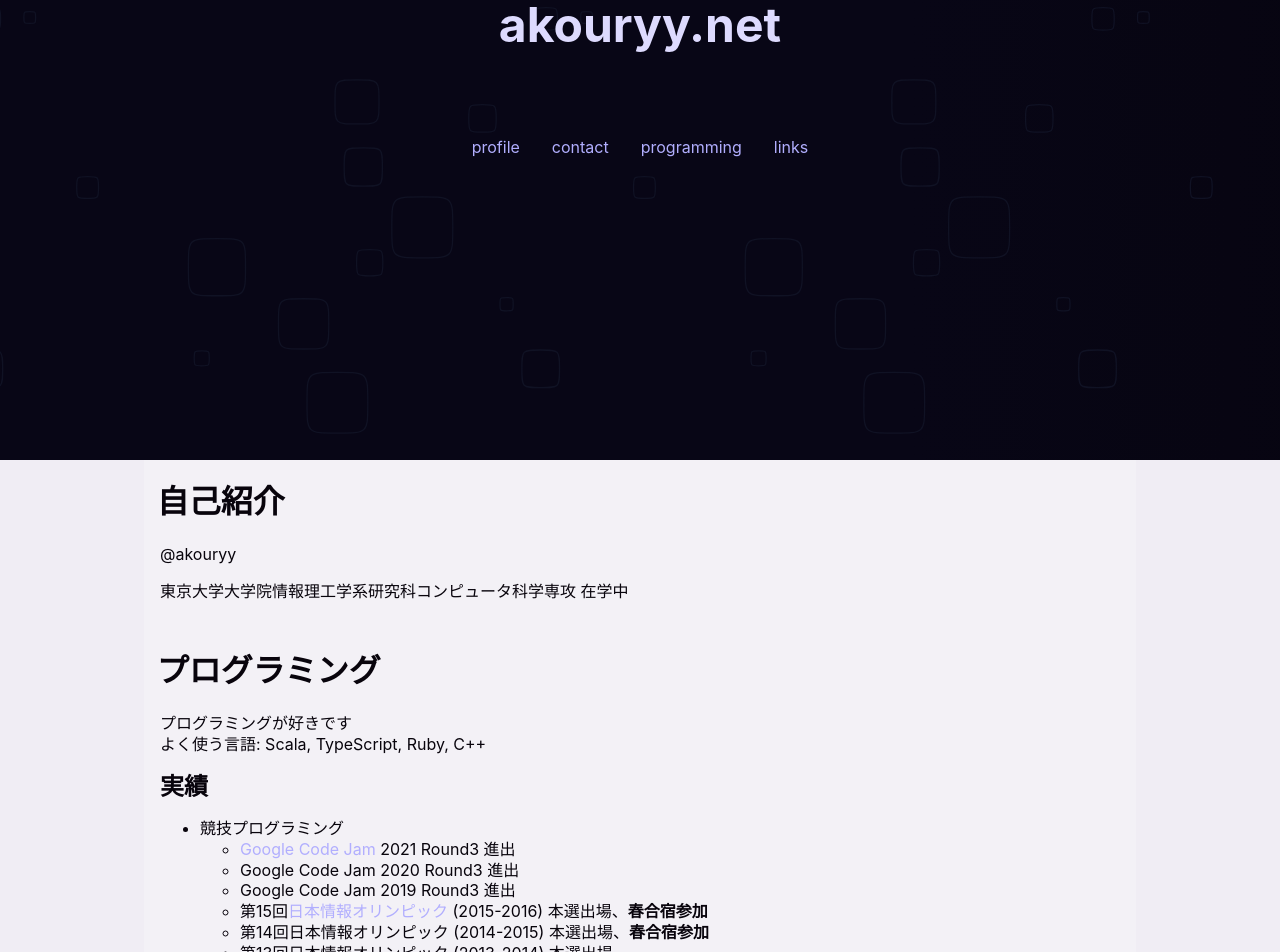
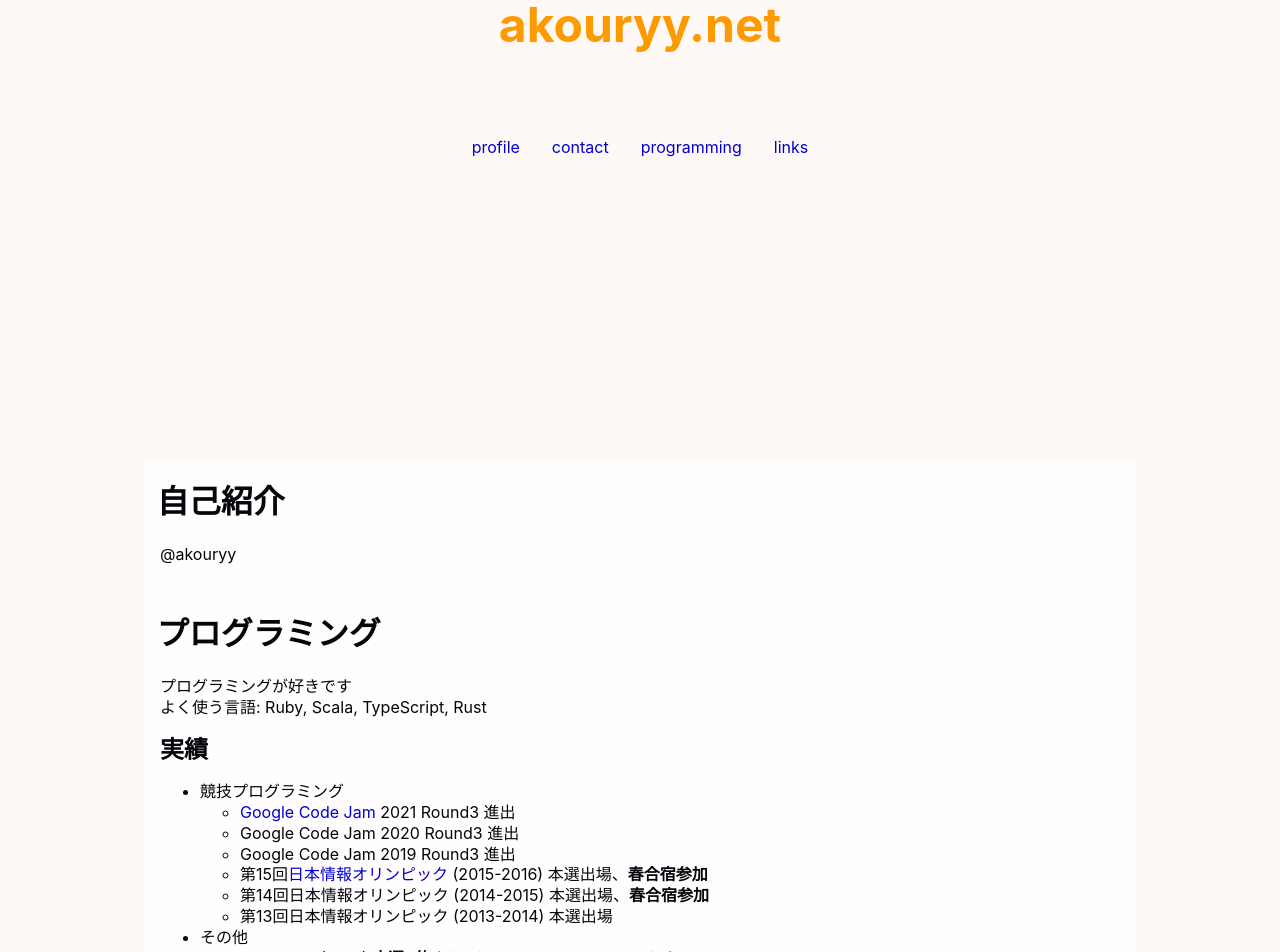
Before and after one commit to akouryy/akouryy.net-shamiko, a Next.js app: page / in a window 1280 px wide. Shown: the part 340-1292 px from the top of the page. Built offline with nearby package versions, Linux system fonts and the light colour scheme.

Commit message:
Update profile and theme colors

```diff
--- a/components/BigHeader.tsx
+++ b/components/BigHeader.tsx
@@ -2,7 +2,6 @@ import React from 'react'
 import { animateScroll, Link as ScrollLink } from 'react-scroll'
 import { ScrollContext } from '../contexts/ScrollContext'
 import { namedMemo } from '../lib/namedComponent'
-import { BigHeaderAnime } from './BigHeaderAnime'
 import { LinkButton } from './LinkButton'
 
 interface P {
@@ -53,7 +52,7 @@ const BigHeaderHero = namedMemo<P>('BigHeaderHero', ({ menu }) => {
         </ul>
       </div>
 
-      <BigHeaderAnime />
+      {/* <BigHeaderAnime /> */}
     </header>
   )
 })
--- a/pages/index.tsx
+++ b/pages/index.tsx
@@ -27,13 +27,12 @@ const PageIndex: React.FC<P> = () => {
           <main className='PageIndex-Main'>
             <Section id='PageIndex-Profile' title='自己紹介'>
               <p>@akouryy</p>
-              <p>東京大学大学院情報理工学系研究科コンピュータ科学専攻 在学中</p>
             </Section>
             <Section id='PageIndex-Programming' title='プログラミング'>
               <Section title=''>
                 プログラミングが好きです
                 <br />
-                よく使う言語: Scala, TypeScript, Ruby, C++
+                よく使う言語: Ruby, Scala, TypeScript, Rust
               </Section>
               <Section title='実績'>
                 <ul>
--- a/styles/all.sass
+++ b/styles/all.sass
@@ -29,11 +29,12 @@ $z-index-modal: 10009
 $z-index-big-header-hero-fg: 1101
 $z-index-big-header-hero-bg: 1001
 
-$color-day-bg-raw: #edeaf2
+$color-day-bg-raw: #fdf6f2
 $color-day-bg: lighten($color-day-bg-raw, 1%)
 $color-day-bg-pale: darken($color-day-bg-raw, 10%)
 
 $color-day-fg: #08040c
+$color-day-fg-hero: #ff9900
 $color-day-fg-link: mix($color-day-fg, #0000ff, 20%)
 
 @mixin day()
@@ -44,11 +45,11 @@ $color-day-fg-link: mix($color-day-fg, #0000ff, 20%)
   a, .LinkButton
     color: $color-day-fg-link
 
-$color-night-bg: #040206
-$color-night-bg-pale: lighten($color-night-bg, 10%)
+$color-night-bg: $color-day-bg // #040206
+$color-night-bg-pale: $color-day-bg-pale // lighten($color-night-bg, 10%)
 
-$color-night-fg: #dddafe
-$color-night-fg-link: mix($color-night-fg, #0000ff, 80%)
+$color-night-fg: $color-day-fg // #dddafe
+$color-night-fg-link: $color-day-fg-link // mix($color-night-fg, #0000ff, 80%)
 
 @mixin night()
   background: $color-night-bg
@@ -113,7 +114,7 @@ em
 .BigHeader
   &Anime
     animation: BigHeaderAnimeBG 5s linear infinite
-    background: linear-gradient(to right, $color-night-bg, $color-night-bg 20%, #0a081a 30%, #080616 40%, #080616 60%, $color-night-bg 80%, $color-night-bg)
+    background: $color-night-bg // linear-gradient(to right, $color-night-bg, $color-night-bg 20%, #0a081a 30%, #080616 40%, #080616 60%, $color-night-bg 80%, $color-night-bg)
     background-size: 500vw 100vh
     height: 100%
     position: relative
@@ -132,6 +133,7 @@ em
   &Fixed
     @include center-flex
     @include night
+    color: $color-day-fg-hero
     height: 3rem
     left: 0
     position: fixed
@@ -148,6 +150,7 @@ em
 
   :root body &Hero
     @include night
+    color: $color-day-fg-hero
     height: 100vh
 
     &-ForeGround
@@ -202,7 +205,7 @@ em
   padding: 0!important
 
 .Main
-  background: rgba(#fff, 20%)
+  background: rgba(#fff, 75%)
   padding: 0 1rem
   margin: 0 1rem
   max-width: 60rem
@@ -244,7 +247,7 @@ em
   @include day
 
   &-Main
-    background: rgba(#fff, 20%)
+    background: rgba(#fff, 75%)
     min-height: 100vh
     padding: 0 1rem
     margin: 0 1rem
```
